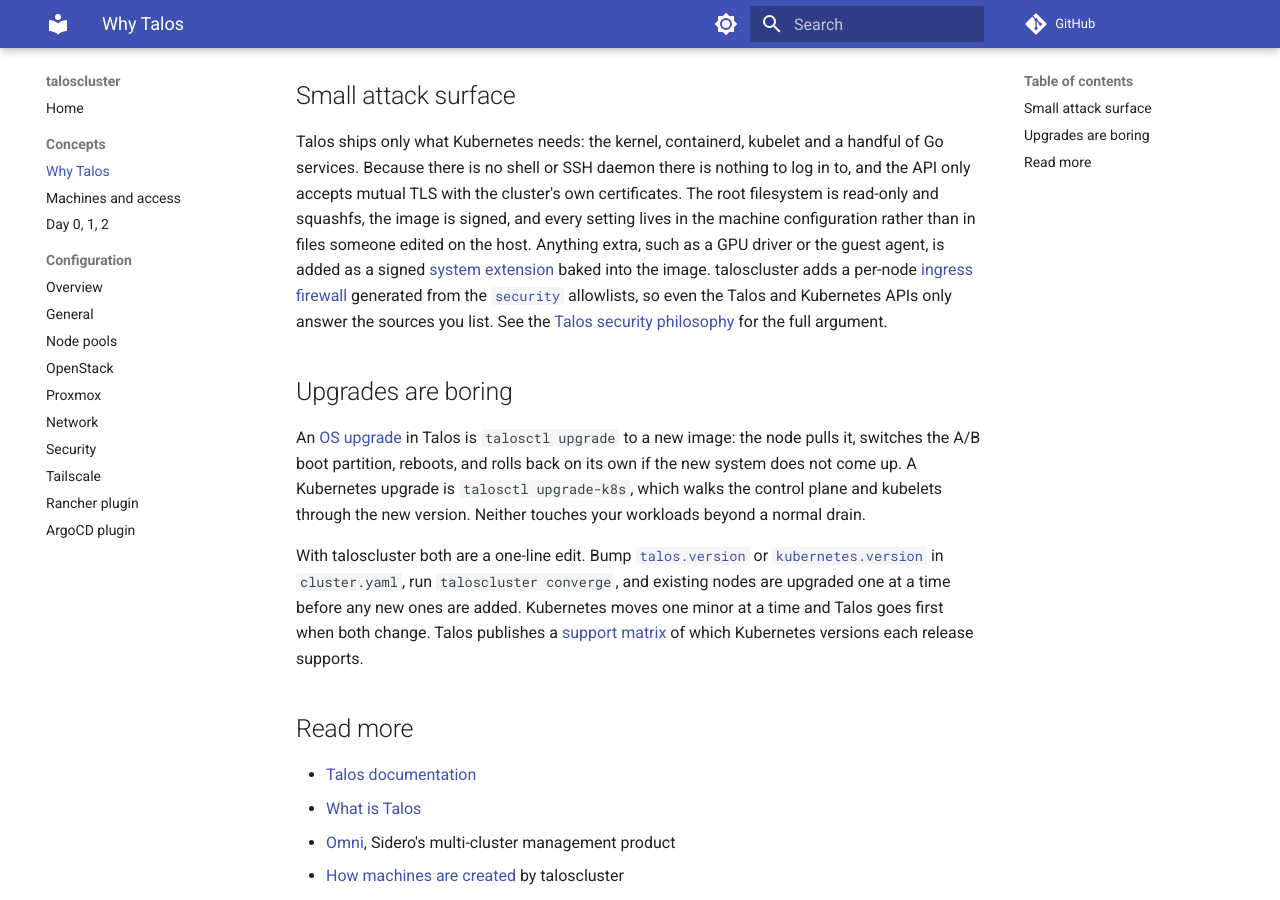
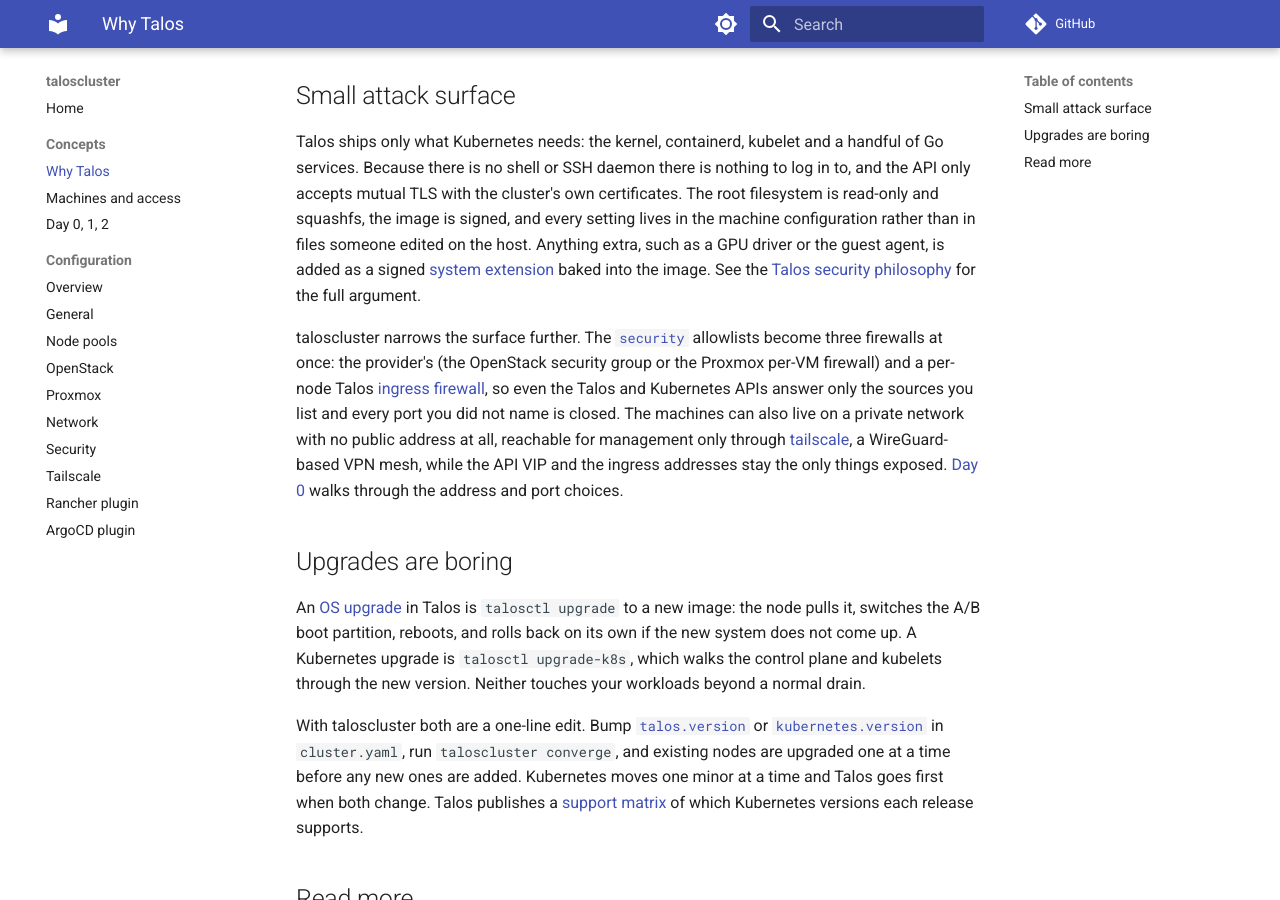
Before and after one commit to ncsa/taloscluster, an MkDocs documentation site: the page built from docs/concepts/talos.md, in a window 1280 px wide and 900 px high, scrolled down 362 px. Built offline with MkDocs 1.6.1 and Material for MkDocs 9.7.7, drawn with Linux system fonts in a browser that asks for light colours; comment, search, counter and statistics services are not loaded.

Commit message:
Why Talos: note the firewalls and private-network access taloscluster adds

```diff
--- a/docs/concepts/talos.md
+++ b/docs/concepts/talos.md
@@ -6,7 +6,9 @@ taloscluster is a small tool that turns a `cluster.yaml` into a Talos cluster on
 
 ## Small attack surface
 
-Talos ships only what Kubernetes needs: the kernel, containerd, kubelet and a handful of Go services. Because there is no shell or SSH daemon there is nothing to log in to, and the API only accepts mutual TLS with the cluster's own certificates. The root filesystem is read-only and squashfs, the image is signed, and every setting lives in the machine configuration rather than in files someone edited on the host. Anything extra, such as a GPU driver or the guest agent, is added as a signed [system extension](https://docs.siderolabs.com/talos/latest/build-and-extend-talos/custom-images-and-development/system-extensions) baked into the image. taloscluster adds a per-node [ingress firewall](https://docs.siderolabs.com/talos/latest/networking/ingress-firewall) generated from the [`security`](../configuration/security.md) allowlists, so even the Talos and Kubernetes APIs only answer the sources you list. See the [Talos security philosophy](https://docs.siderolabs.com/talos/latest/learn-more/philosophy) for the full argument.
+Talos ships only what Kubernetes needs: the kernel, containerd, kubelet and a handful of Go services. Because there is no shell or SSH daemon there is nothing to log in to, and the API only accepts mutual TLS with the cluster's own certificates. The root filesystem is read-only and squashfs, the image is signed, and every setting lives in the machine configuration rather than in files someone edited on the host. Anything extra, such as a GPU driver or the guest agent, is added as a signed [system extension](https://docs.siderolabs.com/talos/latest/build-and-extend-talos/custom-images-and-development/system-extensions) baked into the image. See the [Talos security philosophy](https://docs.siderolabs.com/talos/latest/learn-more/philosophy) for the full argument.
+
+taloscluster narrows the surface further. The [`security`](../configuration/security.md) allowlists become three firewalls at once: the provider's (the OpenStack security group or the Proxmox per-VM firewall) and a per-node Talos [ingress firewall](https://docs.siderolabs.com/talos/latest/networking/ingress-firewall), so even the Talos and Kubernetes APIs answer only the sources you list and every port you did not name is closed. The machines can also live on a private network with no public address at all, reachable for management only through [tailscale](machines.md#reaching-the-nodes), a WireGuard-based VPN mesh, while the API VIP and the ingress addresses stay the only things exposed. [Day 0](lifecycle.md#day-0-design) walks through the address and port choices.
 
 ## Upgrades are boring
 
```
